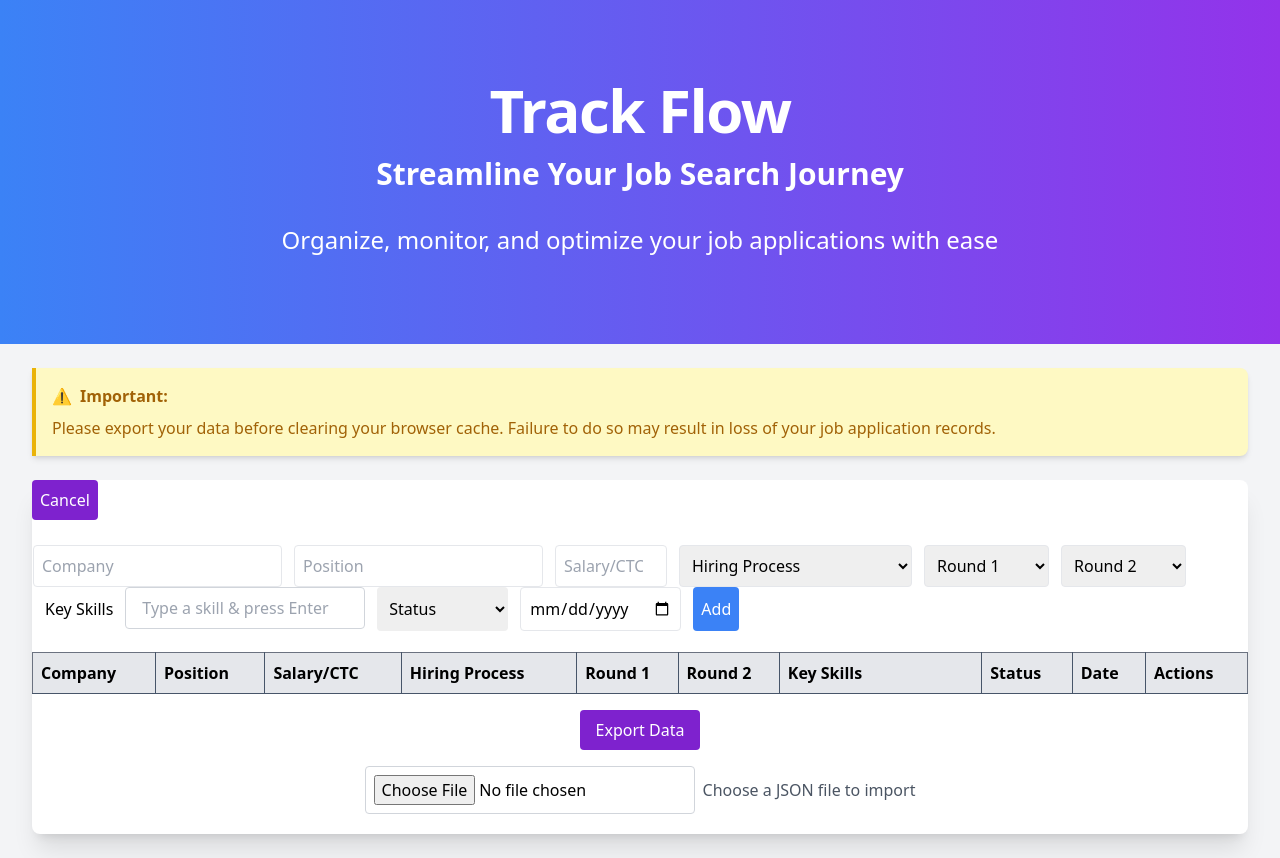
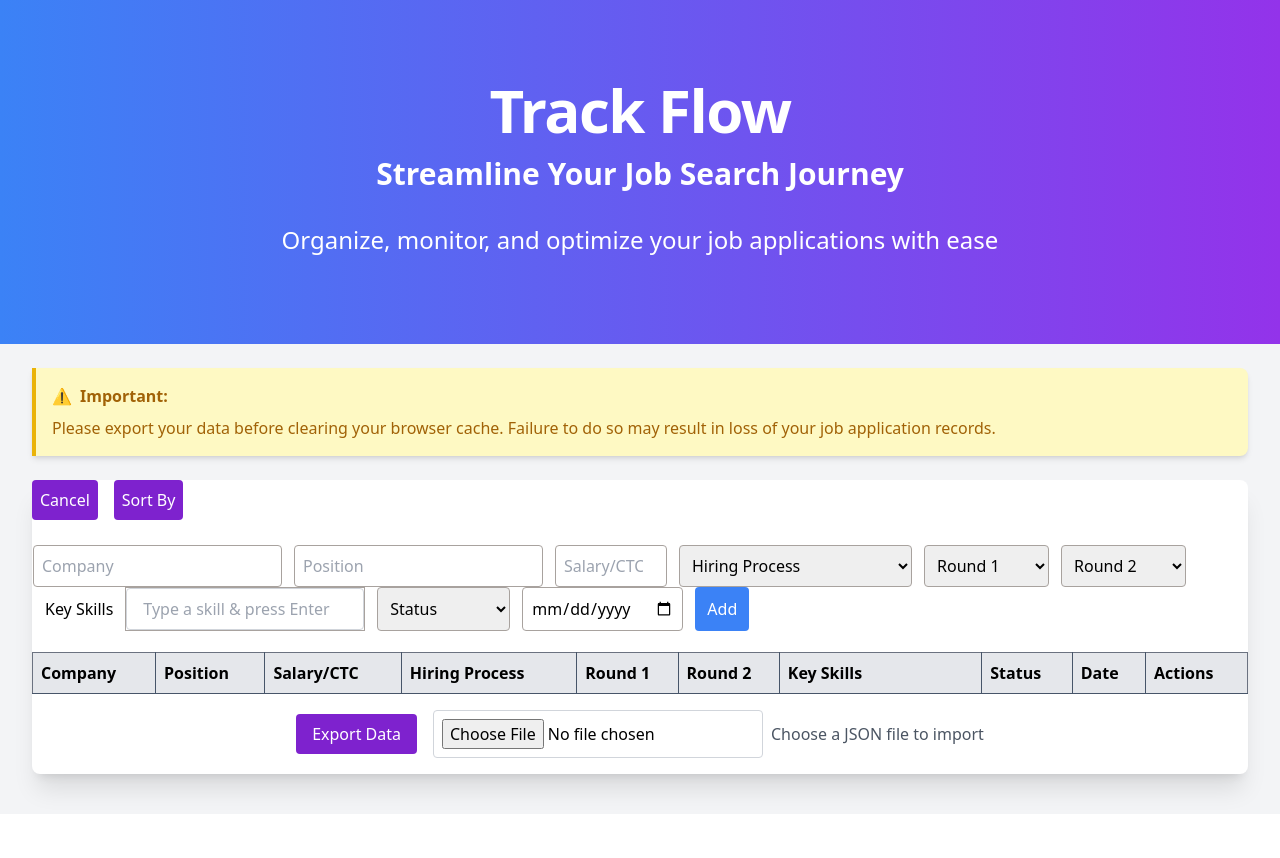
Before and after one commit to vivekanand-vr/trackFlow, a React (Vite) app in the folder trackFlow/: page / in a window 1280 px wide. Both pictures are taken after a click on the button "Add Application". After the commit the page ends 814 px from the top, so only its background shows below. Built offline with nearby package versions, Linux system fonts and the light colour scheme.

Commit message:
Feat: Implement job sorting by Date, by CTC with dropdown

```diff
--- a/trackFlow/src/App.jsx
+++ b/trackFlow/src/App.jsx
@@ -1,4 +1,5 @@
-import React, { useState, useEffect } from 'react';
+import React, { useState, useEffect, useRef } from 'react';
+import { sortJobsByCTC, sortJobsByDate } from './utils/Functions';
 import JobForm from './components/JobForm';
 import JobList from './components/JobList';
 import ExportImportData from './components/ExportImportData';
@@ -36,8 +37,6 @@ const WarningNote = () => {
   );
 };
 
-
-
 function App() {
   const [jobs, setJobs] = useState(() => {
     const savedJobs = localStorage.getItem('jobs');
@@ -45,10 +44,22 @@ function App() {
   });
   const [selectedJob, setSelectedJob] = useState(null);
   const [showForm, setShowForm] = useState(false);
+  const [showSort, setShowSort] = useState(false);
 
   useEffect(() => {
     localStorage.setItem('jobs', JSON.stringify(jobs));
   }, [jobs]);
+
+  const handleSort = (type) => {
+    if (type === 'Date') {
+      const sortedByDate = sortJobsByDate(jobs);
+      setJobs(sortedByDate);  // Set sorted jobs by date
+    } else if (type === 'CTC') {
+      const sortedByCTC = sortJobsByCTC(jobs);
+      setJobs(sortedByCTC);  // Set sorted jobs by CTC
+    }
+    setShowSort(false);  // Close the sort dropdown
+  };
 
   const addJob = (job) => {
     setJobs(prevJobs => [...prevJobs, job]);
@@ -75,16 +86,28 @@ function App() {
       <div className="mx-auto py-6 sm:px-6 lg:px-8">
         <WarningNote />
         <div className="bg-white shadow-xl rounded-lg">
-          <button
-            onClick={() => {
-              setShowForm(!showForm);
-              if (!showForm) setSelectedJob(null);
-            }}
-            className="mb-4 p-2 bg-purple-700 text-white rounded hover:bg-gray-700 transition duration-300"
-          >
+          <button onClick={() => {setShowForm(!showForm); if (!showForm) setSelectedJob(null);}}
+                  className="mb-4 p-2 bg-purple-700 text-white rounded hover:bg-gray-700 transition duration-300">
             {showForm ? 'Cancel' : 'Add Application'}
           </button>
-          {showForm && <JobForm onSubmit={selectedJob ? updateJob : addJob} selectedJobData={selectedJob} />}
+
+          <button onClick={() => setShowSort(!showSort)}
+                 className='ml-4 p-2 bg-purple-700 text-white rounded hover:bg-gray-700'>Sort By</button>
+          { // Sort By drop down menu
+            showSort &&
+            ( <ul className="font-semibold absolute left-52 ml-10 -mt-14 min-w-32 bg-violet-200 border-1 border-gray-400 rounded-md shadow-lg">
+                <li onClick={() => handleSort('Date')} className="px-3 py-2 border-b border-gray-300 hover:bg-gray-500 hover:text-white">
+                      Date
+                </li>
+                <li onClick={() => handleSort('CTC')} className="px-3 py-2 border-b border-gray-300 hover:bg-gray-500 hover:text-white cursor-pointer">
+                      CTC
+                </li>
+              </ul>)
+          }
+          { // Conditionally rendering JobForm
+            showForm &&
+            <JobForm onSubmit={selectedJob ? updateJob : addJob} selectedJobData={selectedJob} />
+          }
           <JobList jobs={jobs} onDelete={deleteJob} onUpdate={handleUpdateClick} />
           <ExportImportData jobs={jobs} setJobs={setJobs} />
         </div>
--- a/trackFlow/src/components/ExportImportData.jsx
+++ b/trackFlow/src/components/ExportImportData.jsx
@@ -23,14 +23,14 @@ function ExportImportData({ jobs, setJobs }) {
   };
 
   return (
-    <div className="flex flex-col items-center mt-4 space-y-4">
+    <div className="flex justify-center items-center my-4 space-x-4 pb-4">
       <button
         onClick={exportData}
         className="bg-purple-700 text-white rounded hover:bg-gray-700 px-4 py-2 transition duration-300"
       >
         Export Data
       </button>
-      <div className="flex items-center space-x-2 pb-5">
+      <span className="flex items-center space-x-2">
         <input
           type="file"
           onChange={importData}
@@ -38,7 +38,7 @@ function ExportImportData({ jobs, setJobs }) {
           accept=".json"
         />
         <span className="text-gray-600">Choose a JSON file to import</span>
-      </div>
+      </span>
     </div>
   );
 }
--- a/trackFlow/src/components/JobForm.jsx
+++ b/trackFlow/src/components/JobForm.jsx
@@ -76,7 +76,7 @@ const JobForm = ({ onSubmit, selectedJobData }) => {
               value={jobData.company}
               onChange={handleChange}
               required
-              className="p-2 border rounded w-1/8"
+              className="p-2 border border-stone-400 rounded w-1/8"
             />
 
             {/* Position */}
@@ -87,7 +87,7 @@ const JobForm = ({ onSubmit, selectedJobData }) => {
               value={jobData.position}
               onChange={handleChange}
               required
-              className="p-2 border rounded w-1/7"
+              className="p-2 border border-stone-400 rounded w-1/7"
             />
 
             {/* Salary */}
@@ -98,7 +98,7 @@ const JobForm = ({ onSubmit, selectedJobData }) => {
               value={jobData.salary}
               onChange={handleChange}
               required
-              className="p-2 border rounded w-28"
+              className="p-2 border border-stone-400 rounded w-28"
             />
 
             {/* Hiring Process */}
@@ -106,7 +106,7 @@ const JobForm = ({ onSubmit, selectedJobData }) => {
               name="hiringProcess"
               value={jobData.hiringProcess}
               onChange={handleChange}
-              className="p-2 border rounded w-1/8"
+              className="p-2 border border-stone-400 rounded w-1/8"
             >
               <option value="">Hiring Process</option>
               <option value="Aptitude and Coding">Aptitude and Coding</option>
@@ -122,7 +122,7 @@ const JobForm = ({ onSubmit, selectedJobData }) => {
               name="round1"
               value={jobData.round1}
               onChange={handleChange}
-              className="p-2 border rounded w-1/8"
+              className="p-2 border border-stone-400 rounded w-1/8"
             >
               <option value="">Round 1</option>
               <option value="Passed ✔️">Passed ✔️</option>
@@ -135,7 +135,7 @@ const JobForm = ({ onSubmit, selectedJobData }) => {
               name="round2"
               value={jobData.round2}
               onChange={handleChange}
-              className="p-2 border rounded w-1/8"
+              className="p-2 border border-stone-400 rounded w-1/8"
             >
               <option value="">Round 2</option>
               <option value="Passed ✔️">Passed ✔️</option>
@@ -145,7 +145,7 @@ const JobForm = ({ onSubmit, selectedJobData }) => {
 
             {/* Key Skills */}
             <h2 className='flex justify-center items-center'>Key Skills</h2>
-            <div className='max-h-11 w-60 overflow-y-auto'>
+            <div className='max-h-11 w-60 overflow-y-auto border border-stone-400'>
                 <SkillsInput
                   skills={jobData.keySkills}
                   onSkillsChange={handleSkillsChange}
@@ -157,7 +157,7 @@ const JobForm = ({ onSubmit, selectedJobData }) => {
               name="status"
               value={jobData.status}
               onChange={handleChange}
-              className="p-2 rounded w-1/8"
+              className="p-2 rounded w-1/8 border border-stone-400"
             >
               <option value="">Status</option>
               <option value="Applied">Applied</option>
@@ -173,11 +173,11 @@ const JobForm = ({ onSubmit, selectedJobData }) => {
               value={jobData.date}
               onChange={handleChange}
               required
-              className="p-2 border rounded w-1/8"
+              className="p-2 border border-stone-400 rounded w-1/8"
             />
 
             {/* Submit Button */}
-            <button type="submit" className="p-2 bg-blue-500 text-white rounded">
+            <button type="submit" className="p-2 px-3 bg-blue-500 text-white rounded">
               {selectedJobData ? 'Update' : 'Add'}
             </button>
           </form>
--- /dev/null
+++ b/trackFlow/src/utils/Functions.js
@@ -0,0 +1,9 @@
+// Utility function to sort jobs by date
+export const sortJobsByDate = (jobsArray) => {
+    return jobsArray.slice().sort((a, b) => new Date(b.date) - new Date(a.date));
+};
+
+// Utility function to sort jobs by salary (CTC)
+export const sortJobsByCTC = (jobsArray) => {
+  return jobsArray.slice().sort((a, b) => parseFloat(b.salary) - parseFloat(a.salary));
+};
```
